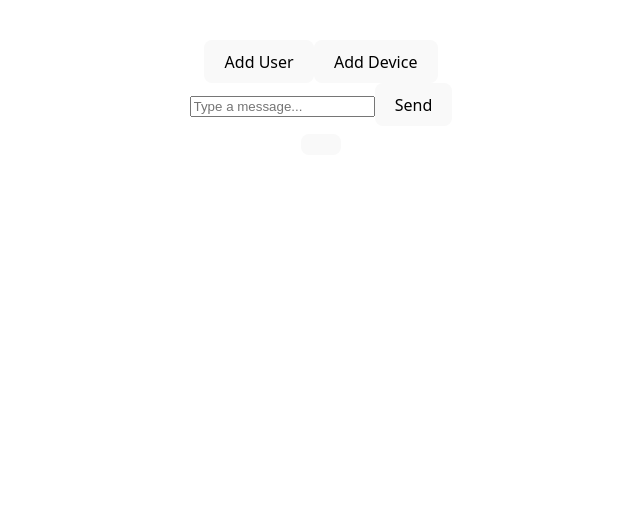
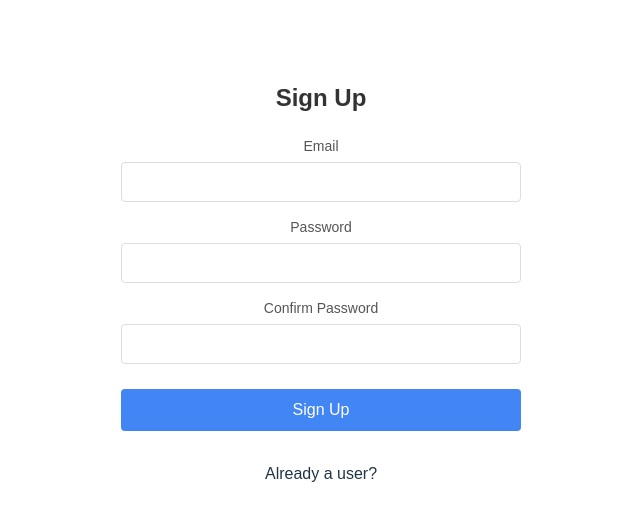
Before and after one commit to Nikhil-2-0-0-3/Asset-managment, a React (Vite) app: page / in a window 1280 px wide. Shown: the top 520 px of the page, without its empty margins (319-959 px from the left). Built offline with nearby package versions, Linux system fonts and the light colour scheme.

Commit message:
login_and_signup

```diff
--- a/config.ts
+++ b/config.ts
@@ -1,6 +1,7 @@
 // src/firebase/config.ts
 import { initializeApp } from "firebase/app";
 import { getDatabase } from "firebase/database";
+import { getAuth } from 'firebase/auth';
 
 // Your Firebase configuration
 const firebaseConfig = {
@@ -21,3 +22,4 @@ const db = getDatabase(app);
 
 // Export the database reference
 export { db };
+export const auth = getAuth(app);
--- a/package.json
+++ b/package.json
@@ -10,9 +10,10 @@
     "preview": "vite preview"
   },
   "dependencies": {
-    "firebase": "^11.5.0",
+    "@mui/material": "^6.4.8",
     "autoprefixer": "^10.4.21",
     "axios": "^1.8.4",
+    "firebase": "^11.5.0",
     "postcss": "^8.5.3",
     "react": "^19.0.0",
     "react-dom": "^19.0.0",
--- a/src/App.tsx
+++ b/src/App.tsx
@@ -3,14 +3,19 @@ import './App.css';
 import { Routes, Route } from 'react-router-dom';
 import AddUser from './pages/addUser';
 import UserList from './pages/UserList';
+import SignupPage from './pages/signup';
+import LoginPage from './pages/login';
 
 function App() {
 
   return (
     <div className="App">
       <Routes>
-        <Route path="/" element={<AddUser />} />
+      <Route path="/" element={<SignupPage />} />
+        <Route path="/addusers" element={<AddUser />} />
         <Route path="/userlist" element={<UserList />} />
+        <Route path="/login" element={<LoginPage />} />
+
 
       </Routes>
     </div>
--- /dev/null
+++ b/src/pages/login.tsx
@@ -0,0 +1,163 @@
+import { useState } from 'react';
+import { signInWithEmailAndPassword, AuthError } from 'firebase/auth';
+import { auth } from '../../config';
+import { useNavigate, Link } from 'react-router-dom';
+
+const LoginPage = () => {
+  const [email, setEmail] = useState('');
+  const [password, setPassword] = useState('');
+  const [error, setError] = useState('');
+  const [loading, setLoading] = useState(false);
+  const navigate = useNavigate();
+
+  const handleSubmit = async (e: React.FormEvent) => {
+    e.preventDefault();
+    setError('');
+
+    if (!email || !password) {
+      setError('Please fill in all fields');
+      return;
+    }
+
+    try {
+      setLoading(true);
+      await signInWithEmailAndPassword(auth, email, password);
+      navigate('/addusers');
+    } catch (err) {
+      const error = err as AuthError;
+      switch (error.code) {
+        case 'auth/invalid-email':
+          setError('Invalid email address');
+          break;
+        case 'auth/user-not-found':
+        case 'auth/wrong-password':
+          setError('Invalid email or password');
+          break;
+        case 'auth/too-many-requests':
+          setError('Too many attempts. Try again later.');
+          break;
+        default:
+          setError('Login failed. Please try again.');
+      }
+    } finally {
+      setLoading(false);
+    }
+  };
+
+  return (
+    <div style={styles.container}>
+      <h2 style={styles.title}>Login</h2>
+      {error && <p style={styles.error}>{error}</p>}
+
+      <form onSubmit={handleSubmit} style={styles.form}>
+        <div style={styles.formGroup}>
+          <label htmlFor="email" style={styles.label}>
+            Email
+          </label>
+          <input
+            type="email"
+            id="email"
+            value={email}
+            onChange={(e) => setEmail(e.target.value)}
+            required
+            style={styles.input}
+          />
+        </div>
+
+        <div style={styles.formGroup}>
+          <label htmlFor="password" style={styles.label}>
+            Password
+          </label>
+          <input
+            type="password"
+            id="password"
+            value={password}
+            onChange={(e) => setPassword(e.target.value)}
+            required
+            style={styles.input}
+          />
+        </div>
+
+        <button
+          type="submit"
+          disabled={loading}
+          style={loading ? {...styles.button, ...styles.disabledButton} : styles.button}
+        >
+          {loading ? 'Logging in...' : 'Login'}
+        </button>
+
+        <p style={styles.linkText} onClick={() => navigate('/signup')}>
+          Don't have an account? Sign up
+        </p>
+      </form>
+    </div>
+  );
+};
+
+// Styles (consistent with SignupPage)
+const styles = {
+  container: {
+    maxWidth: '400px',
+    margin: '0 auto',
+    padding: '20px',
+    fontFamily: 'Arial, sans-serif'
+  },
+  title: {
+    textAlign: 'center' as const,
+    color: '#333',
+    marginBottom: '20px'
+  },
+  form: {
+    display: 'flex',
+    flexDirection: 'column' as const,
+    gap: '15px'
+  },
+  formGroup: {
+    display: 'flex',
+    flexDirection: 'column' as const,
+    gap: '5px'
+  },
+  label: {
+    fontSize: '14px',
+    color: '#555'
+  },
+  input: {
+    padding: '10px',
+    borderRadius: '4px',
+    border: '1px solid #ddd',
+    fontSize: '16px'
+  },
+  button: {
+    padding: '12px',
+    backgroundColor: '#4285f4',
+    color: 'white',
+    border: 'none',
+    borderRadius: '4px',
+    fontSize: '16px',
+    cursor: 'pointer',
+    marginTop: '10px',
+    ':hover': {
+      backgroundColor: '#3367d6'
+    }
+  },
+  disabledButton: {
+    backgroundColor: '#cccccc',
+    cursor: 'not-allowed'
+  },
+  error: {
+    color: 'red',
+    textAlign: 'center' as const,
+    marginBottom: '15px'
+  },
+  linkText: {
+    textAlign: 'center' as const,
+    color: '#4285f4',
+    cursor: 'pointer',
+    marginTop: '10px',
+    ':hover': {
+      textDecoration: 'underline'
+    }
+  }
+};
+
+export default LoginPage;
--- /dev/null
+++ b/src/pages/signup.tsx
@@ -0,0 +1,173 @@
+import { useState } from 'react';
+import { createUserWithEmailAndPassword } from 'firebase/auth';
+import { auth } from '../../config';
+import { useNavigate } from 'react-router-dom';
+
+const SignupPage = () => {
+    const [email, setEmail] = useState('');
+    const [password, setPassword] = useState('');
+    const [confirmPassword, setConfirmPassword] = useState('');
+    const [error, setError] = useState('');
+    const [loading, setLoading] = useState(false);
+    const navigate = useNavigate();
+
+    const handleSubmit = async (e: React.FormEvent) => {
+      e.preventDefault();
+      setError('');
+
+      // Validation
+      if (password !== confirmPassword) {
+        setError('Passwords do not match');
+        return;
+      }
+
+      if (password.length < 6) {
+        setError('Password must be at least 6 characters');
+        return;
+      }
+
+      try {
+        setLoading(true);
+        await createUserWithEmailAndPassword(auth, email, password);
+        navigate('/'); // Redirect to home after successful signup
+      } catch (err) {
+        setError(getFirebaseError(err));
+      } finally {
+        setLoading(false);
+      }
+    };
+
+    const getFirebaseError = (error: any) => {
+      switch (error.code) {
+        case 'auth/email-already-in-use':
+          return 'Email already in use';
+        case 'auth/invalid-email':
+          return 'Invalid email address';
+        case 'auth/weak-password':
+          return 'Password is too weak';
+        default:
+          return 'Signup failed. Please try again.';
+      }
+    };
+
+    return (
+      <div style={styles.container}>
+        <h2 style={styles.title}>Sign Up</h2>
+        {error && <p style={styles.error}>{error}</p>}
+
+        <form onSubmit={handleSubmit} style={styles.form}>
+          <div style={styles.formGroup}>
+            <label htmlFor="email" style={styles.label}>
+              Email
+            </label>
+            <input
+              type="email"
+              id="email"
+              value={email}
+              onChange={(e) => setEmail(e.target.value)}
+              required
+              style={styles.input}
+            />
+          </div>
+
+          <div style={styles.formGroup}>
+            <label htmlFor="password" style={styles.label}>
+              Password
+            </label>
+            <input
+              type="password"
+              id="password"
+              value={password}
+              onChange={(e) => setPassword(e.target.value)}
+              required
+              style={styles.input}
+            />
+          </div>
+
+          <div style={styles.formGroup}>
+            <label htmlFor="confirmPassword" style={styles.label}>
+              Confirm Password
+            </label>
+            <input
+              type="password"
+              id="confirmPassword"
+              value={confirmPassword}
+              onChange={(e) => setConfirmPassword(e.target.value)}
+              required
+              style={styles.input}
+            />
+          </div>
+
+          <button
+            type="submit"
+            disabled={loading}
+            style={styles.button}
+          >
+            {loading ? 'Creating account...' : 'Sign Up'}
+          </button>
+          <p
+          onClick={()=>{navigate('/login')}}
+          >Already a user?</p>
+        </form>
+      </div>
+    );
+  };
+
+// Styles
+const styles = {
+  container: {
+    maxWidth: '400px',
+    margin: '0 auto',
+    padding: '20px',
+    fontFamily: 'Arial, sans-serif'
+  },
+  title: {
+    textAlign: 'center' as const,
+    color: '#333',
+    marginBottom: '20px'
+  },
+  form: {
+    display: 'flex',
+    flexDirection: 'column' as const,
+    gap: '15px'
+  },
+  formGroup: {
+    display: 'flex',
+    flexDirection: 'column' as const,
+    gap: '5px'
+  },
+  label: {
+    fontSize: '14px',
+    color: '#555'
+  },
+  input: {
+    padding: '10px',
+    borderRadius: '4px',
+    border: '1px solid #ddd',
+    fontSize: '16px'
+  },
+  button: {
+    padding: '12px',
+    backgroundColor: '#4285f4',
+    color: 'white',
+    border: 'none',
+    borderRadius: '4px',
+    fontSize: '16px',
+    cursor: 'pointer',
+    marginTop: '10px',
+    ':hover': {
+      backgroundColor: '#3367d6'
+    },
+    ':disabled': {
+      backgroundColor: '#cccccc',
+      cursor: 'not-allowed'
+    }
+  },
+  error: {
+    color: 'red',
+    textAlign: 'center' as const,
+    marginBottom: '15px'
+  }
+};
+
+export default SignupPage;
```
Also changed, not shown: 1 other file (tests, documents, lock files or other folders).
